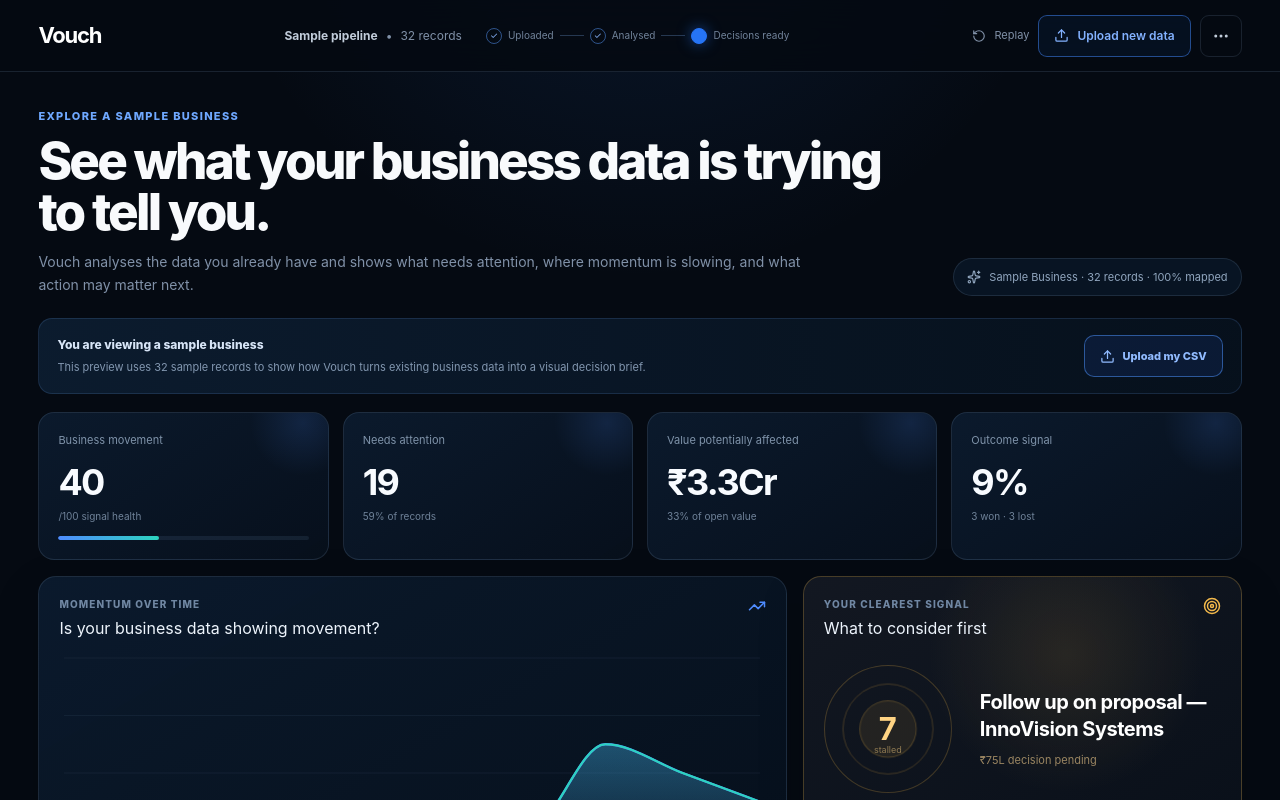
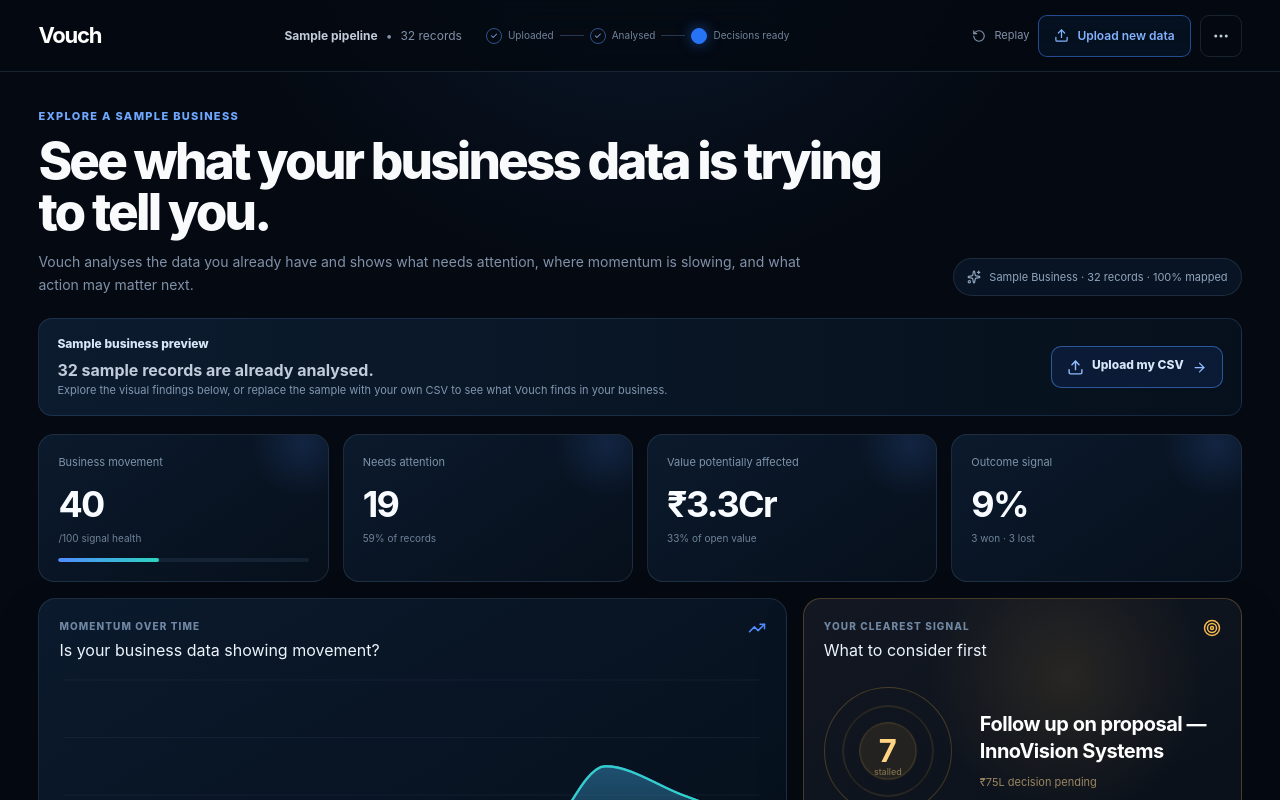
Before and after one commit to shivasricharan/vouchcc, a Next.js app: page / in a window 1280 px wide. Built offline with nearby package versions, Linux system fonts and the light colour scheme.

Commit message:
Make sample orientation and upload CTA unmistakable

```diff
--- a/components/dashboard/VisualDecisionDashboard.tsx
+++ b/components/dashboard/VisualDecisionDashboard.tsx
@@ -47,9 +47,13 @@
       <div className={styles.dataTag}><Sparkles size={14}/><span>{fileName||'Uploaded data'} · {leads.length} records · {mappingConfidence}% mapped</span></div>
     </section>
 
-    <section className={styles.orientation}>
-      <div><span>{dataMode==='demo'?'You are viewing a sample business':'Vouch has analysed your uploaded file'}</span><p>{dataMode==='demo'?`This preview uses ${leads.length} sample records to show how Vouch turns existing business data into a visual decision brief.`:`This view was generated from ${leads.length} records in ${fileName||'your file'}.`}</p></div>
-      {dataMode==='demo'&&<button onClick={()=>setShowUpload(true)}><Upload size={15}/> Upload my CSV</button>}
+    <section className={styles.orientation} aria-label={dataMode==='demo'?'Sample business preview':'Uploaded file analysis'}>
+      <div className={styles.orientationCopy}>
+        <span className={styles.orientationLabel}>{dataMode==='demo'?'Sample business preview':'Your analysis is ready'}</span>
+        <strong>{dataMode==='demo'?`${leads.length} sample records are already analysed.`:`${leads.length} records from ${fileName||'your file'} are analysed.`}</strong>
+        <p>{dataMode==='demo'?'Explore the visual findings below, or replace the sample with your own CSV to see what Vouch finds in your business.':'The visual findings below are generated from the data available in your uploaded file.'}</p>
+      </div>
+      {dataMode==='demo'&&<button className={styles.orientationCta} type="button" onClick={()=>setShowUpload(true)}><Upload size={17}/><span>Upload my CSV</span><ArrowRight size={15}/></button>}
     </section>
 
     <section className={styles.kpis}>
@@ -76,9 +80,7 @@
 
     <section className={styles.visualGrid}>
       <article className={styles.panel}><header><div><span>Data distribution</span><h2>Where records are currently sitting</h2></div><BarChart3 size={18}/></header><div className={styles.chartMedium}><ResponsiveContainer width="100%" height="100%"><BarChart data={visuals.stageData} layout="vertical" margin={{left:4,right:8}}><XAxis type="number" hide/><YAxis dataKey="name" type="category" width={92} tick={{fill:'#8da0b8',fontSize:10}} axisLine={false} tickLine={false}/><Tooltip cursor={{fill:'rgba(79,140,255,.05)'}} contentStyle={{background:'#091421',border:'1px solid rgba(137,167,207,.18)',borderRadius:10,fontSize:11}}/><Bar dataKey="count" radius={[0,7,7,0]}>{visuals.stageData.map((_,index)=><Cell key={index} fill={PALETTE[index%PALETTE.length]}/>)}</Bar></BarChart></ResponsiveContainer></div></article>
-
       <article className={styles.panel}><header><div><span>Attention heatmap</span><h2>How long records remain untouched</h2></div><Eye size={18}/></header><div className={styles.heatmap}>{visuals.heat.map((item,index)=>{const intensity=item.value/visuals.maxHeat;return <div key={item.label}><span>{item.label}</span><i style={{opacity:.18+intensity*.82,transform:`scaleY(${.45+intensity*.55})`}}/><b>{item.value}</b><small>{index<2?'Recent':'Review'}</small></div>})}</div><p className={styles.microcopy}>Darker columns indicate a larger concentration of records that have not moved recently.</p></article>
-
       <article className={`${styles.panel} ${styles.sourcePanel}`}><header><div><span>Source mix</span><h2>Where these records originated</h2></div><Sparkles size={18}/></header><div className={styles.sourceSplit}><div className={styles.donut}><ResponsiveContainer width="100%" height="100%"><PieChart><Pie data={visuals.sourceData} dataKey="value" nameKey="name" innerRadius="58%" outerRadius="82%" paddingAngle={3} isAnimationActive={false}>{visuals.sourceData.map((_,index)=><Cell key={index} fill={PALETTE[index%PALETTE.length]}/>)}</Pie></PieChart></ResponsiveContainer><div className={styles.donutTotal}><b>{stats.total}</b><span>records</span></div></div><div className={styles.legend}>{visuals.sourceData.map((item,index)=><div key={item.name}><i style={{background:PALETTE[index%PALETTE.length]}}/><span>{item.name}</span><b>{item.value}</b></div>)}</div></div></article>
     </section>
 
```
